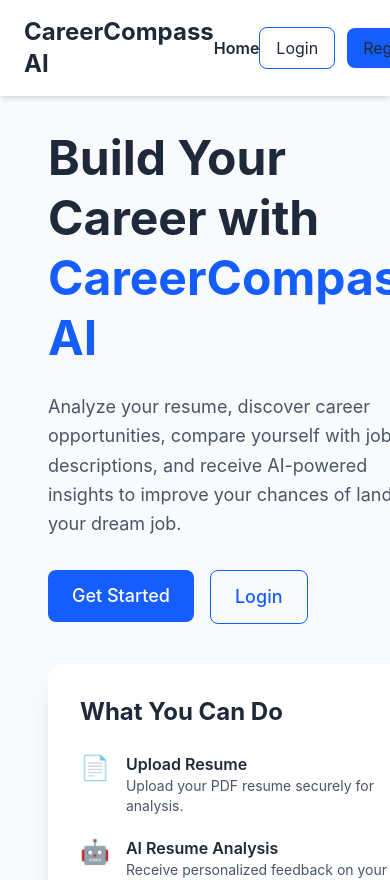
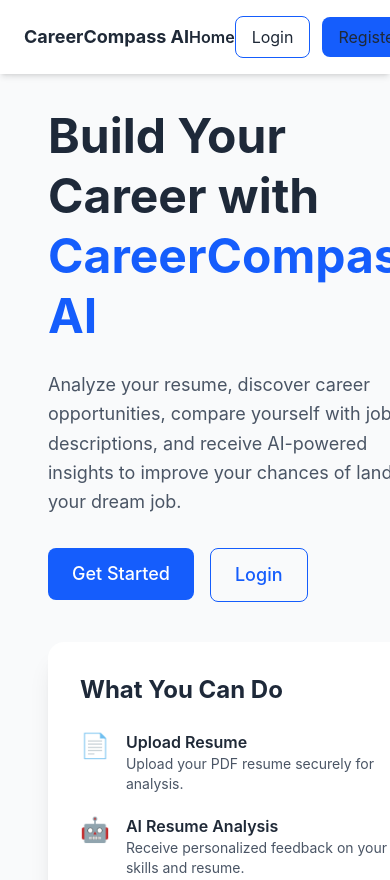
Before and after one commit to shreekarsharma/career-compass-ai, a React (Vite) app in the folder client/: page / in a window 390 px wide. Shown: the top 880 px of the page. Built offline with nearby package versions, Linux system fonts and the light colour scheme.

Commit message:
final version

```diff
--- a/client/src/components/Navbar.jsx
+++ b/client/src/components/Navbar.jsx
@@ -23,7 +23,7 @@
         {/* Logo */}
         <Link
           to={isAuthenticated ? "/dashboard" : "/"}
-          className="text-2xl font-bold text-blue-600"
+          className="text-lg sm:text-xl md:text-2xl font-bold text-blue-600 whitespace-nowrap flex-shrink-0"
         >
           CareerCompass AI
         </Link>
```
